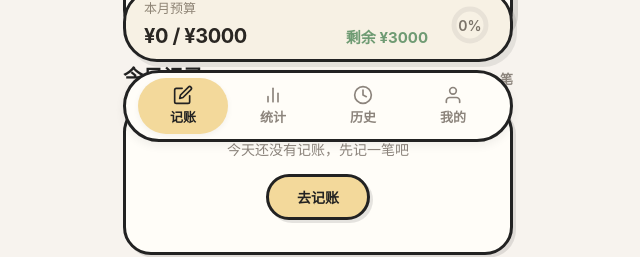
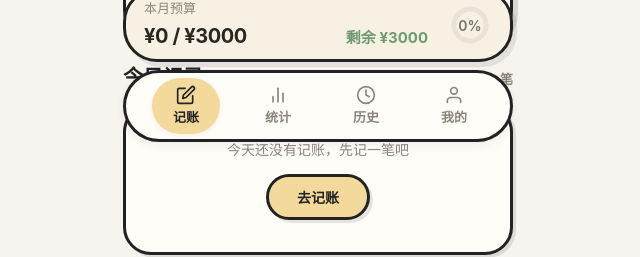
Before and after one commit to wuziwei23/Tally, a React (Vite) app: page / in a window 1280 px wide. Shown: the part 646-903 px from the top of the page, without its empty margins (322-962 px from the left). Built offline with nearby package versions, Linux system fonts and the light colour scheme.

Commit message:
导航栏收缩的动画顺利完成

```diff
--- a/src/components/home/BudgetBar.css
+++ b/src/components/home/BudgetBar.css
@@ -2,7 +2,6 @@
   position: fixed;
   left: 50%;
   transform: translateX(-50%);
-  bottom: calc(92px + env(safe-area-inset-bottom, 0px));
   width: calc(100% - 40px);
   max-width: 390px;
   height: 74px;
@@ -15,18 +14,7 @@
   align-items: center;
   gap: 20px;
   padding: 12px 18px;
-  animation: budgetBarEnter 0.35s ease-out both;
-}
-
-@keyframes budgetBarEnter {
-  from {
-    opacity: 0;
-    transform: translateX(-50%) translateY(20px);
-  }
-  to {
-    opacity: 1;
-    transform: translateX(-50%) translateY(0);
-  }
+  will-change: bottom;
 }
 
 .budget-bar__info {
--- a/src/components/home/BudgetBar.jsx
+++ b/src/components/home/BudgetBar.jsx
@@ -1,9 +1,15 @@
 import { useMemo } from 'react';
+import { motion, useTransform } from 'framer-motion';
 import { useBillStore } from '../../store/useBillStore';
+import { useScrollCollapse } from '../../hooks/useScrollCollapse';
 import './BudgetBar.css';
 
 export default function BudgetBar() {
   const bills = useBillStore(s => s.bills);
+  const { scrollProgress } = useScrollCollapse(80);
+
+  const bottomPx = useTransform(scrollProgress, [0, 1], [92, 44], { clamp: true });
+  const bottom = useTransform(bottomPx, v => `calc(${v}px + env(safe-area-inset-bottom, 0px))`);
 
   const { spent, budget, remain, percent } = useMemo(() => {
     const now = new Date();
@@ -28,7 +34,7 @@ export default function BudgetBar() {
   const strokeDashoffset = circumference - (Math.min(percent, 100) / 100) * circumference;
 
   return (
-    <div className="budget-bar">
+    <motion.div className="budget-bar" style={{ bottom }}>
       <div className="budget-bar__info">
         <span className="budget-bar__title">本月预算</span>
         <div className="budget-bar__amounts">
@@ -56,6 +62,6 @@ export default function BudgetBar() {
         </svg>
         <span className="budget-bar__ring-percent">{percent}%</span>
       </div>
-    </div>
+    </motion.div>
   );
 }
--- a/src/components/layout/TabBar.css
+++ b/src/components/layout/TabBar.css
@@ -19,10 +19,15 @@
   padding: 6px 12px;
   height: 72px;
   box-shadow: 0 4px 10px rgba(0,0,0,.06);
+  overflow: hidden;
+  will-change: width;
+}
+
+.tabbar__item-wrapper {
+  flex-shrink: 0;
 }
 
 .tabbar__item {
-  flex: 1;
   display: flex;
   flex-direction: column;
   align-items: center;
@@ -31,9 +36,10 @@
   padding: 4px 14px;
   border-radius: 999px;
   height: 56px;
+  min-width: 60px;
   color: var(--text-gray);
   text-decoration: none;
-  transition: all 0.2s;
+  transition: background 0.2s, color 0.2s;
 }
 
 .tabbar__item--active {
@@ -41,7 +47,7 @@
   color: var(--text-dark);
   box-shadow: 0 2px 6px rgba(0,0,0,.05);
   border-radius: 999px;
-  width: 68px;
+  min-width: 68px;
   height: 56px;
 }
 
--- a/src/components/layout/TabBar.jsx
+++ b/src/components/layout/TabBar.jsx
@@ -1,4 +1,6 @@
-import { NavLink } from 'react-router-dom';
+import { NavLink, useLocation } from 'react-router-dom';
+import { motion, useTransform } from 'framer-motion';
+import { useScrollCollapse } from '../../hooks/useScrollCollapse';
 import './TabBar.css';
 
 const tabs = [
@@ -26,21 +28,50 @@ const tabs = [
 ];
 
 export default function TabBar() {
+  const location = useLocation();
+  const { scrollProgress, isCollapsed } = useScrollCollapse(80);
+
+  const activeIndex = tabs.findIndex(t =>
+    t.to === '/' ? location.pathname === '/' : location.pathname.startsWith(t.to)
+  );
+
+  const innerWidth = useTransform(scrollProgress, [0, 1], [100, 25], { clamp: true });
+  const innerWidthStr = useTransform(innerWidth, v => `${v}%`);
+
+  const inactiveOpacity = useTransform(scrollProgress, [0, 0.6], [1, 0], { clamp: true });
+  const inactiveScale = useTransform(scrollProgress, [0, 0.8], [1, 0.3], { clamp: true });
+
   return (
     <nav className="tabbar">
-      <div className="tabbar__inner">
-        {tabs.map(tab => (
+      <motion.div
+        className="tabbar__inner"
+        style={{ width: innerWidthStr }}
+      >
+        {tabs.map((tab, index) => {
+          const isActive = index === activeIndex;
+          if (!isActive && isCollapsed) return null;
+
+          return (
+            <motion.div
+              key={tab.to}
+              className="tabbar__item-wrapper"
+              style={!isActive ? {
+                opacity: inactiveOpacity,
+                scale: inactiveScale,
+              } : undefined}
+            >
               <NavLink
-            key={tab.to}
                 to={tab.to}
                 end={tab.to === '/'}
-            className={({ isActive }) => `tabbar__item ${isActive ? 'tabbar__item--active' : ''}`}
+                className={({ isActive: a }) => `tabbar__item ${a ? 'tabbar__item--active' : ''}`}
               >
                 <span className="tabbar__icon">{tab.icon}</span>
                 <span className="tabbar__label">{tab.label}</span>
               </NavLink>
-        ))}
-      </div>
+            </motion.div>
+          );
+        })}
+      </motion.div>
     </nav>
   );
 }
--- /dev/null
+++ b/src/hooks/useScrollCollapse.js
@@ -0,0 +1,29 @@
+import { useScroll, useMotionValueEvent, useMotionValue, useSpring } from 'framer-motion';
+import { useRef, useState } from 'react';
+
+export function useScrollCollapse(distance = 80) {
+  const { scrollY } = useScroll();
+  const progress = useMotionValue(0);
+  const smoothProgress = useSpring(progress, { stiffness: 400, damping: 40 });
+  const lastY = useRef(0);
+  const accumulated = useRef(0);
+  const [isCollapsed, setIsCollapsed] = useState(false);
+
+  useMotionValueEvent(scrollY, 'change', (current) => {
+    const delta = current - lastY.current;
+    lastY.current = current;
+
+    if (current <= 5) {
+      accumulated.current = 0;
+    } else {
+      accumulated.current = Math.max(0, Math.min(distance, accumulated.current + delta));
+    }
+    progress.set(accumulated.current / distance);
+  });
+
+  useMotionValueEvent(smoothProgress, 'change', (v) => {
+    setIsCollapsed(v >= 0.95);
+  });
+
+  return { scrollProgress: smoothProgress, isCollapsed };
+}
```
Lines whose indentation alone changed are shown as unchanged.
